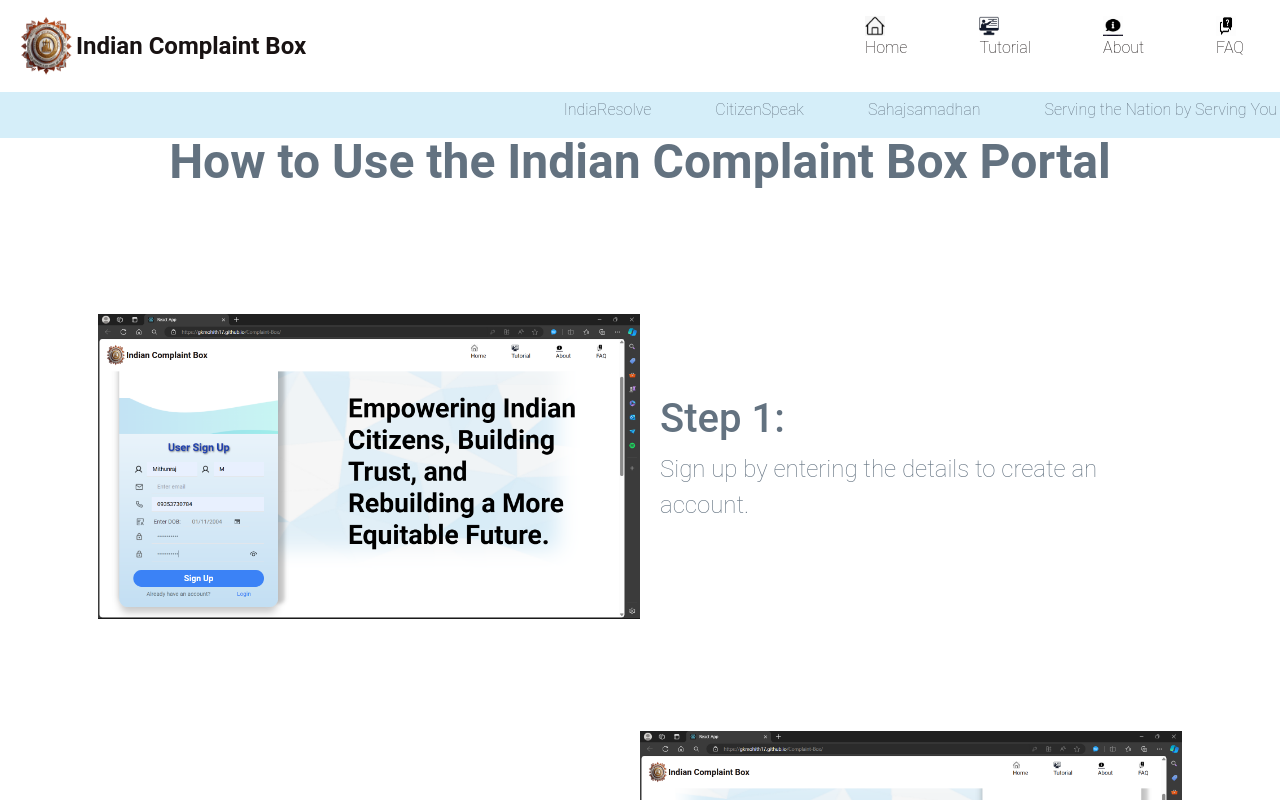
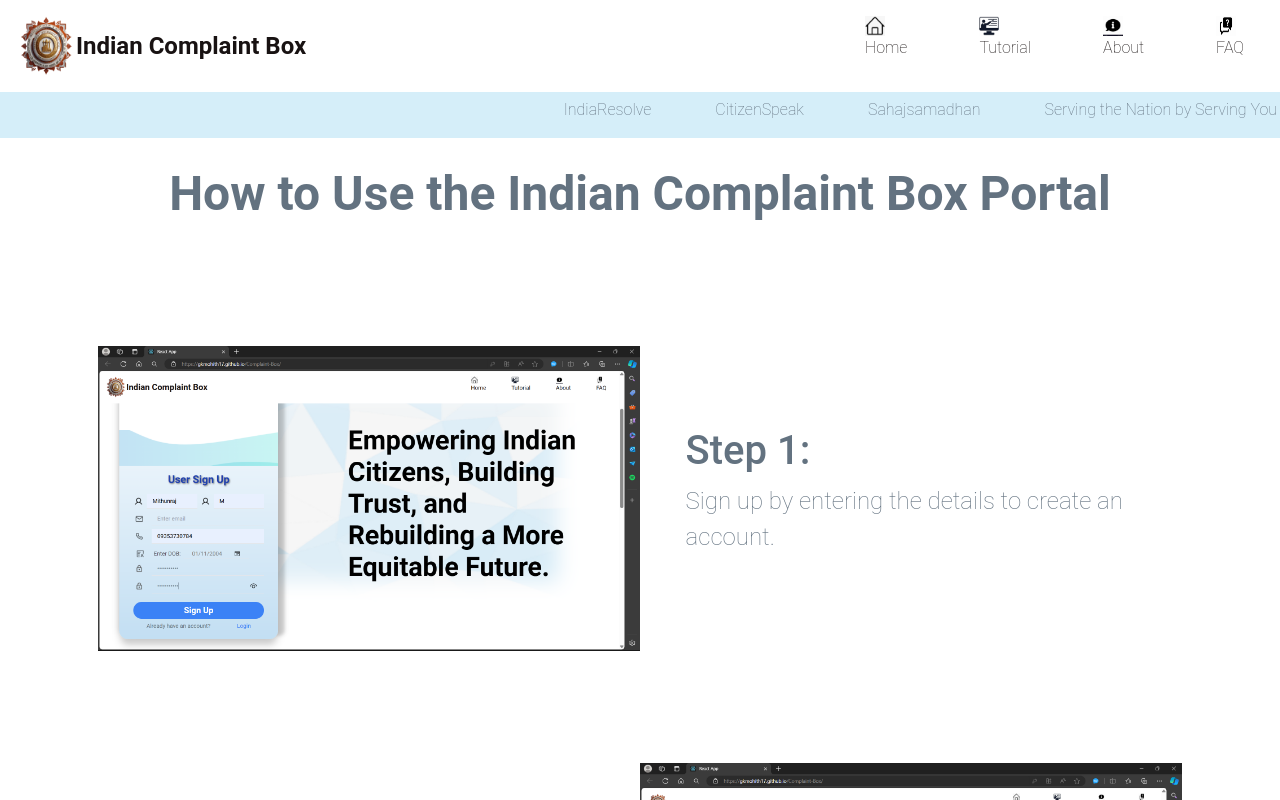
Before and after one commit to Mithunraj-M/Complaint-Registration-Application, a React (Create React App) app in the folder frontend/: page /Complaint-Box/Tutorial in a window 1280 px wide. Shown: the top 800 px of the page. Built offline with nearby package versions, Linux system fonts and the light colour scheme.

Commit message:
Fixed Minor Issues in CSS and Removed Video Compulsory

```diff
--- a/frontend/src/Components/Pages/ComplaintRegister.js
+++ b/frontend/src/Components/Pages/ComplaintRegister.js
@@ -321,7 +321,7 @@ const ComplaintRegister = () => {
                 htmlFor="video"
                 className="text-black rightspace font-bold"
               >
-                Video:<span style={{ color: "red" }}>*</span>
+                Video:
               </label>
               <input
                 type="file"
@@ -330,7 +330,6 @@ const ComplaintRegister = () => {
                 name="video"
                 accept="video/*"
                 onChange={handleFileChange}
-                required
               />
               {renderPreview(formData.video, "video")}
             </div>
--- a/frontend/src/Components/Pages/Tutorial.css
+++ b/frontend/src/Components/Pages/Tutorial.css
@@ -22,6 +22,7 @@
 
 .container > div:nth-child(even) {
     flex-direction: row-reverse;
+    gap: 1.6rem;
 }
 
 .view {
--- a/frontend/src/Components/Pages/Tutorial.js
+++ b/frontend/src/Components/Pages/Tutorial.js
@@ -10,7 +10,7 @@ import "./Tutorial.css";
 const Tutorial = () => {
   return (
     <div className="container">
-            <h1 className="text-center text-5xl font-bold mb-8">How to Use the Indian Complaint Box Portal</h1>
+            <h1 className="text-center text-5xl font-bold mb-8 mt-8" >How to Use the Indian Complaint Box Portal</h1>
       <div>
         <div className="text-container">
           <h1>Step 1:</h1>
```
